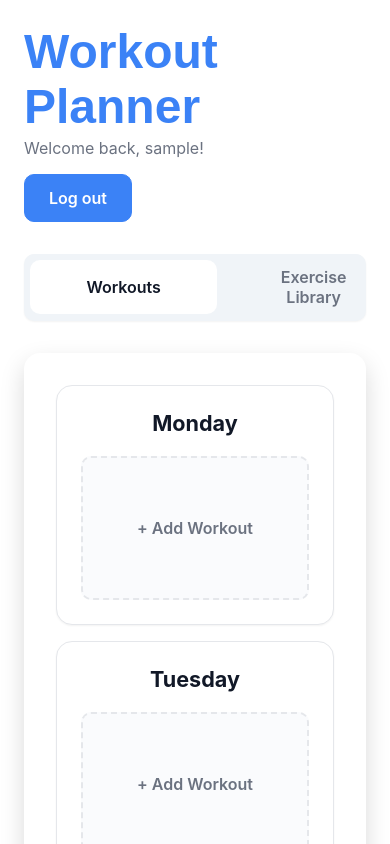
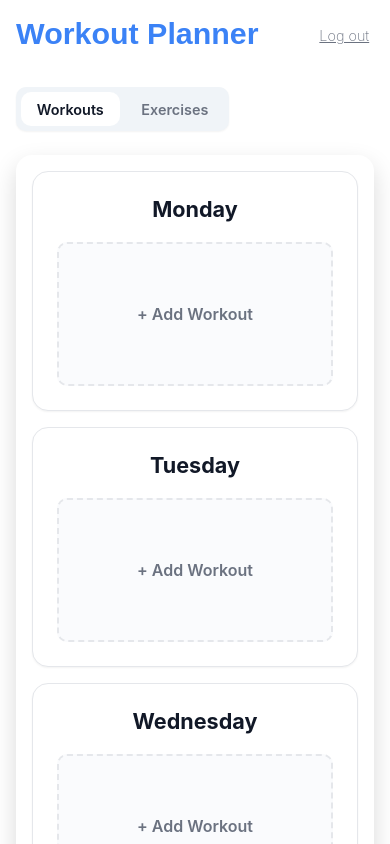
Before and after one commit to delfib/workout-planner, a React (Vite) app in the folder frontend/: page / in a window 390 px wide. Shown: the top 844 px of the page. Built offline with nearby package versions, Linux system fonts and the light colour scheme; no server answers; sample sign-in values are in the browser's storage.

Commit message:
fix styling in DashBoard page

```diff
--- a/frontend/src/pages/DashboardPage.module.css
+++ b/frontend/src/pages/DashboardPage.module.css
@@ -39,20 +39,20 @@
 }
 
 .tabs {
-    display: flex;
-    gap: 0.5rem;
-    background-color: var(--light-gray);
-    padding: 0.4rem;
-    width: fit-content;
+    display: inline-flex;
+    gap: .5rem;
+    background: var(--light-gray);
+    padding: .4rem;
     border-radius: var(--radius-md);
     box-shadow: var(--shadow-sm);
     margin-bottom: 2rem;
+    max-width: 100%;
 }
 
 .tab {
     border: none;
     background: transparent;
-    padding: 0.45rem 3.5rem;
+    padding: .65rem clamp(.9rem, 2vw, 2rem);
     border-radius: var(--radius-md);
     cursor: pointer;
     color: var(--text-muted);
@@ -77,17 +77,77 @@
     }
 
     .header {
-        flex-direction: column;
         align-items: flex-start;
         gap: 1rem;
     }
 
-    .tabs {
-        width: 100%;
+    .titleSection h1 {
+        font-size: 2.3rem;
+    }
+
+    .logoutButton {
+        padding: .7rem 1.1rem;
+        font-size: .9rem;
+        white-space: nowrap;
+        flex-shrink: 0;
     }
 
     .tab {
-        flex: 1;
-        text-align: center;
+        padding: .65rem 1.6rem;
+    }
+
+    .content {
+        padding: 1.5rem;
     }
 }
+
+@media (max-width: 600px) {
+    .dashboard {
+        padding: 1rem;
+    }
+
+    .titleSection h1 {
+        font-size: 1.9rem;
+    }
+
+    .titleSection p {
+        font-size: .9rem;
+    }
+
+    .logoutButton {
+        border: none;
+        background: transparent;
+        cursor: pointer;
+        font-weight: 200;
+        padding: .3rem;
+        align-self: center;
+        transition: color .2s ease;
+        color: var(--text-muted);
+        text-decoration: underline;
+    }
+
+    .logoutButton:hover {
+        text-decoration: underline;
+    }
+
+    .tabs {
+        display: inline-flex;
+        gap: .35rem;
+        padding: .3rem;
+        margin-bottom: 1.5rem;
+        max-width: 100%;
+    }
+
+    .tab {
+        padding: .55rem 1rem;
+        font-size: .9rem;
+    }
+
+    .content {
+        padding: 1rem;
+    }
+
+    .titleSection p {
+        display: none;
+    }
+}
--- a/frontend/src/pages/DashboardPage.tsx
+++ b/frontend/src/pages/DashboardPage.tsx
@@ -58,7 +58,7 @@ function DashboardPage() {
                     }
                     onClick={() => setActiveTab("exercises")}
                 >
-                    Exercise Library
+                    Exercises
                 </button>
             </div>
 
--- a/frontend/src/pages/ExercisePage.tsx
+++ /dev/null
@@ -1,5 +0,0 @@
-function ExercisePage() {
-    return <h1>Exercise Page</h1>;
-}
-
-export default ExercisePage;
--- a/frontend/src/pages/LoginPage.tsx
+++ b/frontend/src/pages/LoginPage.tsx
@@ -41,7 +41,7 @@ function LoginPage() {
     return (
         <AuthLayout>
             <AuthCard
-                subtitle="Welcome back! The weights won't lift themselves..."
+                subtitle="Welcome back!"
             >
 
                 <form
--- a/frontend/src/pages/WorkoutPage.tsx
+++ /dev/null
@@ -1,5 +0,0 @@
-function WorkoutPage() {
-    return <h1>Workout Page</h1>;
-}
-
-export default WorkoutPage;
```
